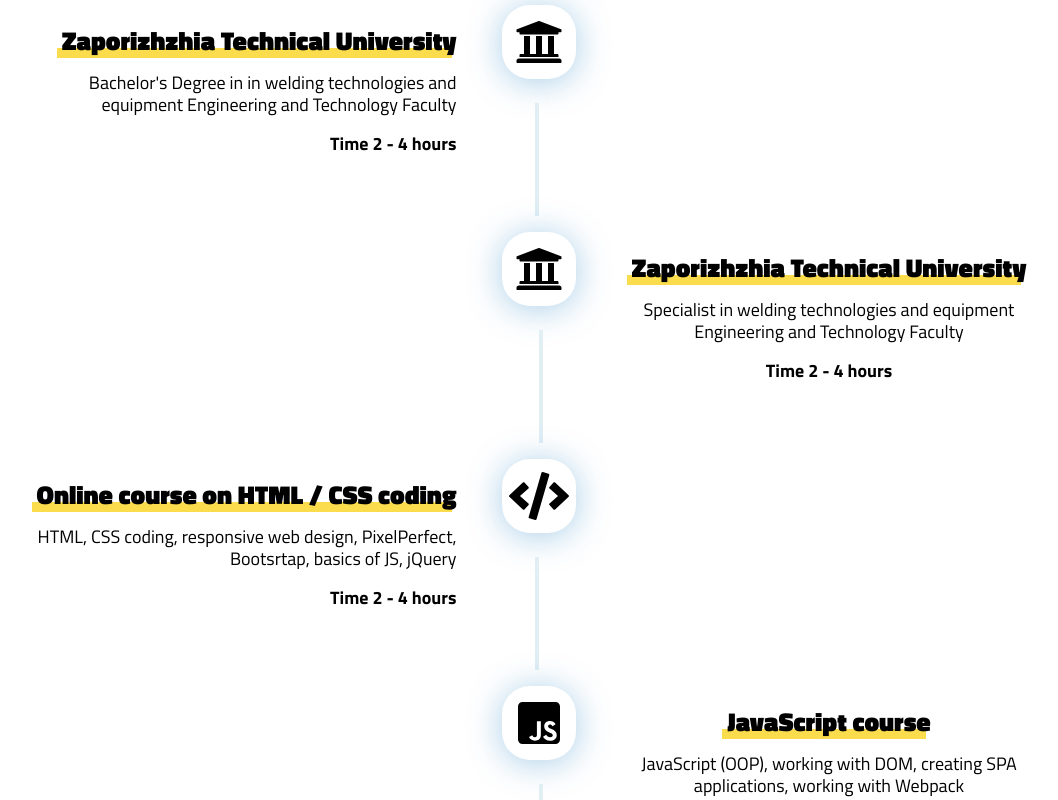
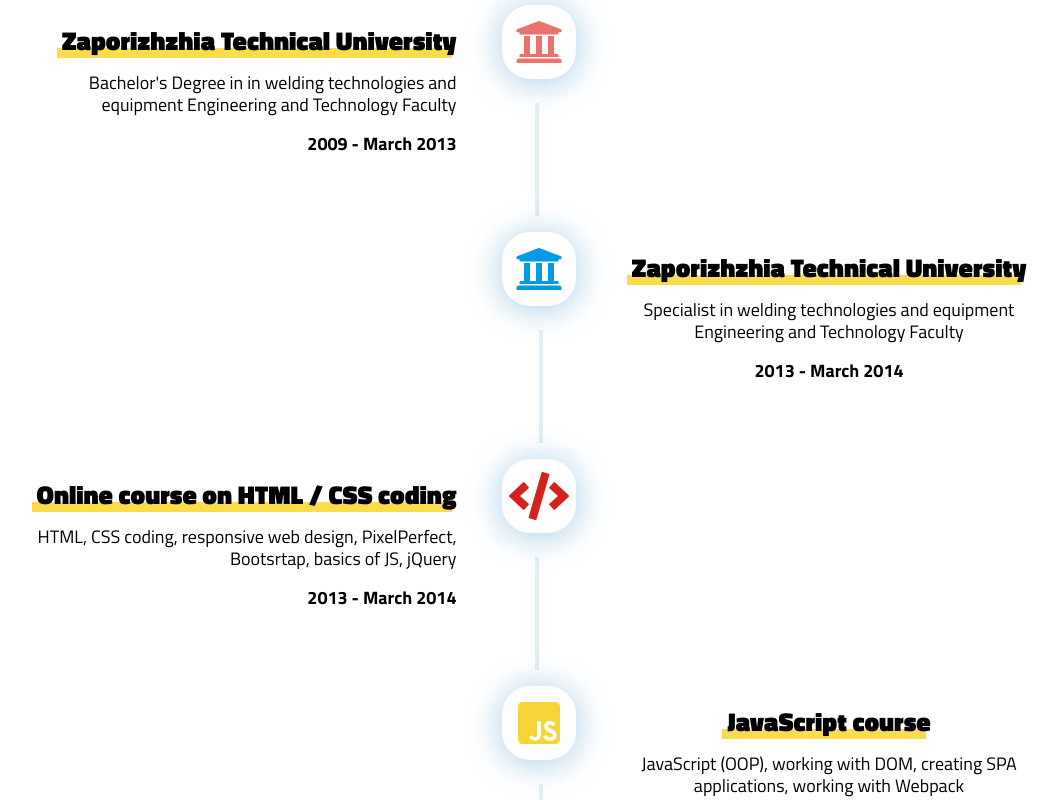
Before and after one commit to Fenix4088/PortfolioApp, a React (Create React App) app: page /#/ in a window 1280 px wide. Shown: the part 3520-4320 px from the top of the page, without its empty margins (101-1159 px from the left). Built offline with nearby package versions, Linux system fonts and the light colour scheme.

Commit message:
09 New TimelineStage component and icon styles

```diff
--- a/src/Components/Timeline/Timeline.jsx
+++ b/src/Components/Timeline/Timeline.jsx
@@ -1,120 +1,23 @@
 import React from "react";
-import "./Timeline.scss"
-import {timelineData} from "../../assets/data/timelineData";
-import {FontAwesomeIcon} from "@fortawesome/react-fontawesome";
+import "./Timeline.scss";
+import { timelineData } from "../../assets/data/timelineData";
+import { TimelineStage } from "./TimelineStage";
 
-export const Timeline = (props) => {
-  return <section className="how-it-works" id="how-it-work">
+export const Timeline = React.memo((props) => {
+  return (
+    <section className="how-it-works" id="how-it-work">
       <div className="container">
         <div className="sub-container">
           <h2 className="how-it-works__title">
             <span className="title-line-middle">Education</span>
           </h2>
           <div className="how-it-works__timeline">
-
-            {timelineData.map(item => {
-                return <TimelineStage title={item.title} description={item.desc} iconData={item.icon}/>
+            {timelineData.map((timelineStage, i) => {
+              return <TimelineStage key={i} data={timelineStage} />;
             })}
-          {/*<TimelineStage/>*/}
-          {/*<TimelineStage/>*/}
-          {/*<TimelineStage/>*/}
-          {/*<TimelineStage/>*/}
-
-          {/*<div className="how-it-works__timeline-stage">*/}
-          {/*  <div className="timeline-stage-wrapper ">*/}
-          {/*    <div className="how-it-works__timeline-title">*/}
-          {/*      <span className="title-line">Layout analysis</span>*/}
-          {/*    </div>*/}
-          {/*    <div className="how-it-works__timeline-description">Assesment of the amount of work, complexity, nuances.*/}
-          {/*      Q&A*/}
-          {/*    </div>*/}
-          {/*    <div className="how-it-works__timeline-timing">Time 2 - 4 hours</div>*/}
-          {/*  </div>*/}
-          {/*  <div className="how-it-works__timeline-img">*/}
-          {/*    <img src="./img/how_it_works/icon-analise.png" alt="icon"/>*/}
-          {/*  </div>*/}
-          {/*</div>*/}
-
-          {/*<div className="how-it-works__timeline-stage">*/}
-          {/*  <div className="timeline-stage-wrapper ">*/}
-          {/*    <div className="how-it-works__timeline-title">*/}
-          {/*      <span className="title-line">Technical requirement</span>*/}
-          {/*    </div>*/}
-          {/*    <div className="how-it-works__timeline-description">Estimate technical requirements, budget, deadline.*/}
-          {/*    </div>*/}
-          {/*    <div className="how-it-works__timeline-timing">Time 2 - 4 hours</div>*/}
-          {/*  </div>*/}
-          {/*  <div className="how-it-works__timeline-img">*/}
-          {/*    <img src="./img/how_it_works/icon-timeline.png" alt="icon"/>*/}
-          {/*  </div>*/}
-          {/*</div>*/}
-
-          {/*<div className="how-it-works__timeline-stage">*/}
-          {/*  <div className="timeline-stage-wrapper ">*/}
-          {/*    <div className="how-it-works__timeline-title">*/}
-          {/*      <span className="title-line">Your hand on pulse</span>*/}
-          {/*    </div>*/}
-          {/*    <div className="how-it-works__timeline-description">Client will have access of GitHub repository. Task*/}
-          {/*      status avaliable online.*/}
-          {/*    </div>*/}
-          {/*    <div className="how-it-works__timeline-timing">Time 2 hours</div>*/}
-          {/*  </div>*/}
-          {/*  <div className="how-it-works__timeline-img">*/}
-          {/*    <img src="./img/how_it_works/icon-24-hours.png" alt="icon"/>*/}
-          {/*  </div>*/}
-          {/*</div>*/}
-
-          {/*<div className="how-it-works__timeline-stage">*/}
-          {/*  <div className="timeline-stage-wrapper ">*/}
-          {/*    <div className="how-it-works__timeline-title">*/}
-          {/*      <span className="title-line">All stages step by step</span>*/}
-          {/*    </div>*/}
-          {/*    <div className="how-it-works__timeline-description">*/}
-          {/*      Progressive approach and payment.*/}
-          {/*    </div>*/}
-          {/*    <div className="how-it-works__timeline-timing">Time 2 - 4 hours.</div>*/}
-          {/*  </div>*/}
-          {/*  <div className="how-it-works__timeline-img">*/}
-          {/*    <img src="./img/how_it_works/icon-result.png" alt="icon"/>*/}
-          {/*  </div>*/}
-          {/*</div>*/}
-
-          {/*<div className="how-it-works__timeline-stage">*/}
-          {/*  <div className="timeline-stage-wrapper ">*/}
-          {/*    <div className="how-it-works__timeline-title">*/}
-          {/*      <span className="title-line">Final project review</span>*/}
-          {/*    </div>*/}
-          {/*    <div className="how-it-works__timeline-description">Project ready. Final review. Sending results.*/}
-          {/*      Downloading files on hosting.*/}
-          {/*    </div>*/}
-          {/*    <div className="how-it-works__timeline-timing">Time 2 - 4 hours.</div>*/}
-          {/*  </div>*/}
-          {/*  <div className="how-it-works__timeline-img">*/}
-          {/*    <img src="./img/how_it_works/icon-final.png" alt="icon"/>*/}
-          {/*  </div>*/}
-          {/*</div>*/}
-        </div>
-
           </div>
         </div>
-  </section>;
-};
-
-
-export const TimelineStage = (props) => {
-    return(
-        <div className="how-it-works__timeline-stage">
-          <div className="timeline-stage-wrapper ">
-            <div className="how-it-works__timeline-title">
-              <span className="title-line">{props.title}</span>
       </div>
-            <div className="how-it-works__timeline-description">{props.description}
-            </div>
-            <div className="how-it-works__timeline-timing">Time 2 - 4 hours</div>
-          </div>
-          <div className="how-it-works__timeline-img">
-              {props.iconData.icon && <FontAwesomeIcon icon={props.iconData.icon} size={"3x"} className={props.iconData.class}/>}
-          </div>
-        </div>
-    )
-}
+    </section>
+  );
+});
--- /dev/null
+++ b/src/Components/Timeline/TimelineStage.jsx
@@ -0,0 +1,26 @@
+import { FontAwesomeIcon } from "@fortawesome/react-fontawesome";
+import React from "react";
+
+export const TimelineStage = React.memo((props) => {
+  const { title, desc, dates, icon } = props.data;
+  return (
+    <div className="how-it-works__timeline-stage">
+      <div className="timeline-stage-wrapper ">
+        <div className="how-it-works__timeline-title">
+          <span className="title-line">{title}</span>
+        </div>
+        <div className="how-it-works__timeline-description">{desc}</div>
+        <div className="how-it-works__timeline-timing">{dates}</div>
+      </div>
+      <div className="how-it-works__timeline-img">
+        {icon.icon && (
+          <FontAwesomeIcon
+            icon={icon.icon}
+            size={"3x"}
+            className={icon.class}
+          />
+        )}
+      </div>
+    </div>
+  );
+});
--- a/src/assets/data/timelineData.js
+++ b/src/assets/data/timelineData.js
@@ -21,7 +21,7 @@
     dates: "2013 - March 2014",
     icon: {
       icon: faUniversity,
-      class: "fa-university",
+      class: "fa-university--specialist",
     },
   },
   {
--- a/src/index.css
+++ b/src/index.css
@@ -281,6 +281,24 @@
     color: #039be5;
 }
 
+.fa-university {
+    color: #ea736d;
+}
+
+.fa-university--specialist{
+    color: #039be5;
+}
+
+.fa-code {
+    color: #d4221c;
+}
+.fa-js-square {
+    color: #f5d537
+}
+.fa-react {
+    color: #2c90e2
+}
+
 .color-btn {
     padding: 16px 60px;
     height: 64px;
```
Lines whose indentation alone changed are shown as unchanged.
